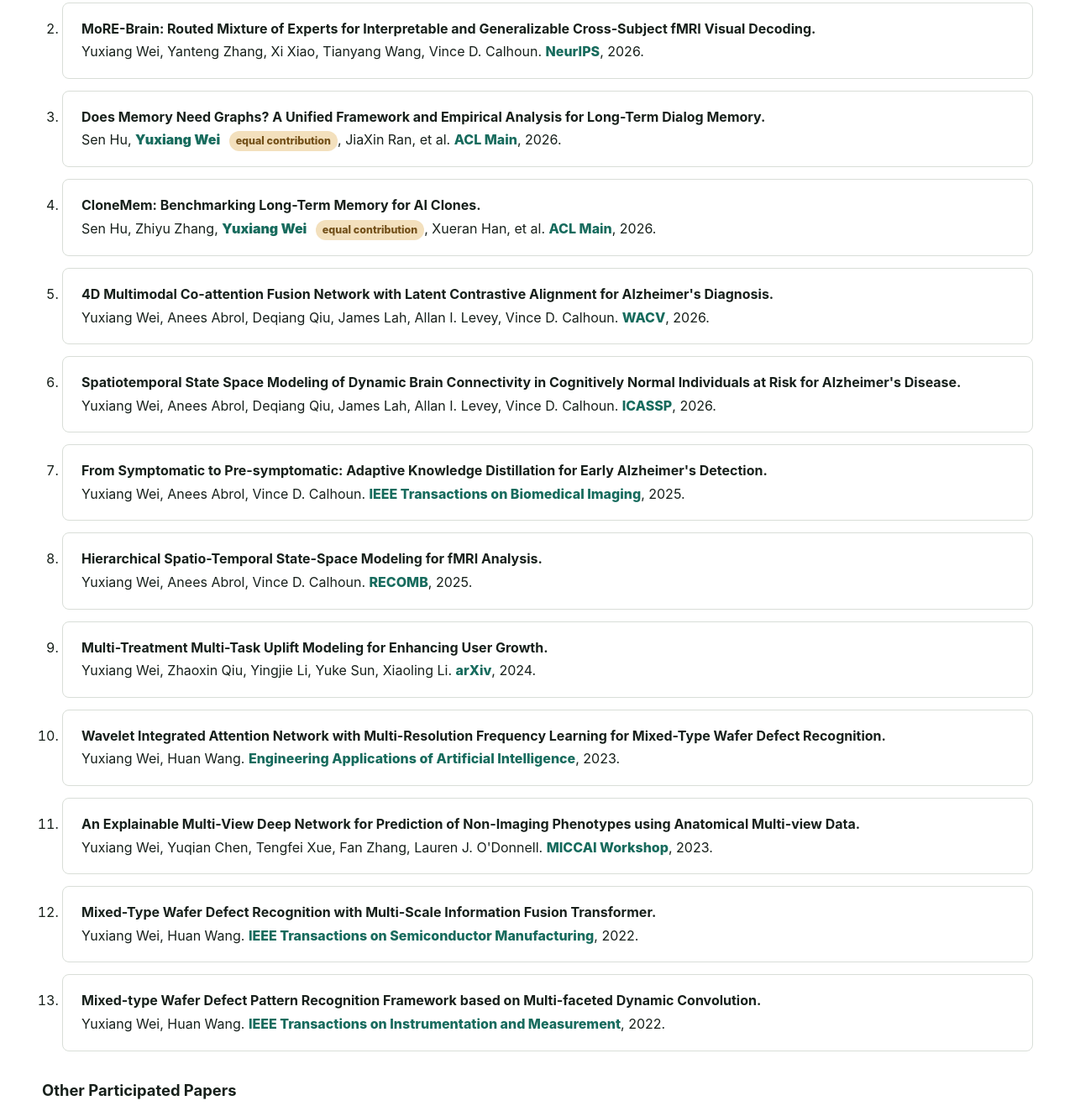
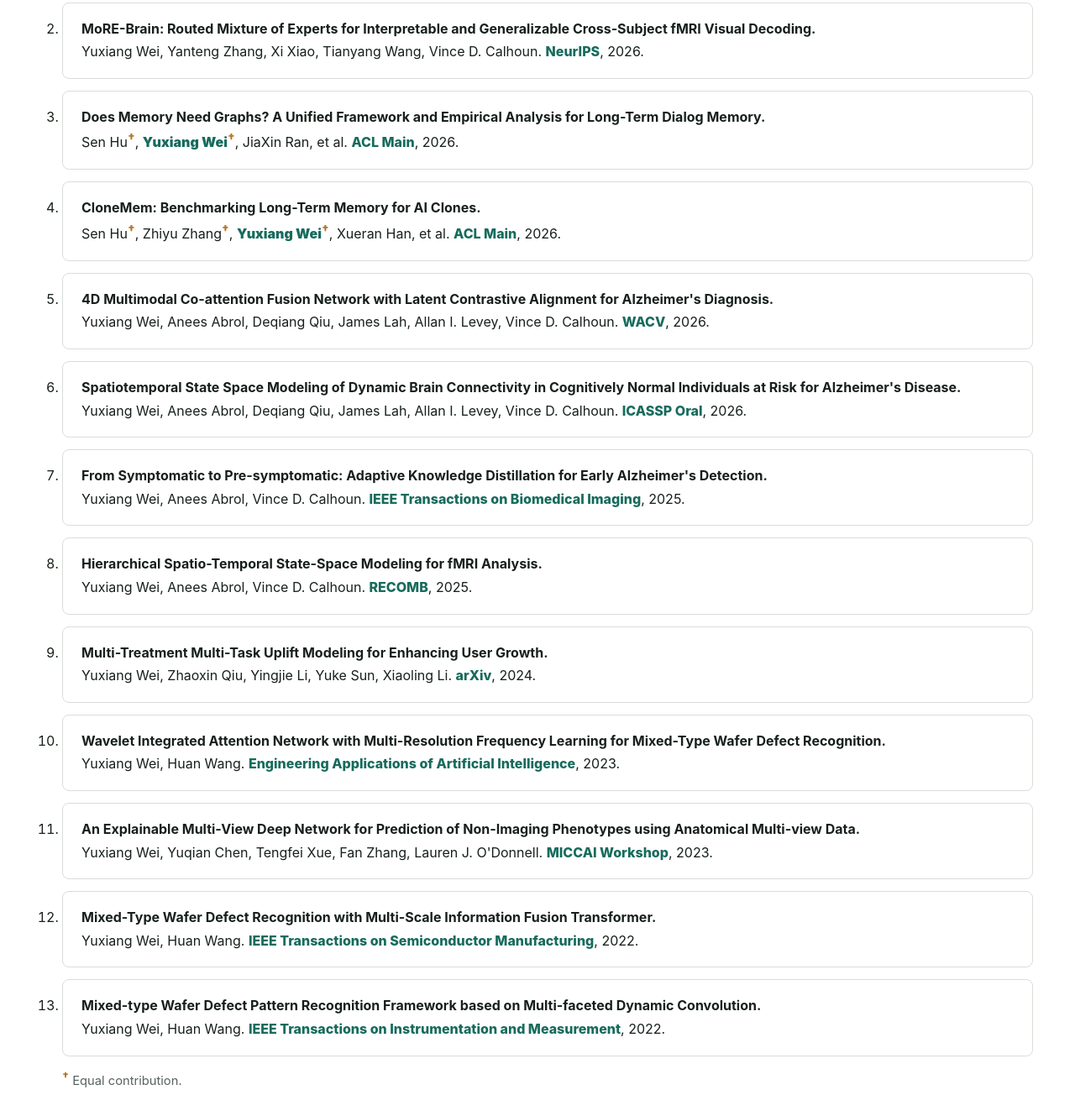
Before and after one commit to yuxiangwei0808/yuxiangwei0808, a plain HTML site: page index.html in a window 1280 px wide. Shown: the part 1836-3159 px from the top of the page at 84% size. Drawn offline with Linux system fonts and the light colour scheme.

Commit message:
Use dagger notation for equal contribution

```diff
--- a/index.html
+++ b/index.html
@@ -148,12 +148,12 @@
               </li>
               <li>
                 <strong>Does Memory Need Graphs? A Unified Framework and Empirical Analysis for Long-Term Dialog Memory.</strong>
-                Sen Hu, <span class="author-highlight">Yuxiang Wei</span> <span class="contribution-tag">equal contribution</span>, JiaXin Ran, et al.
+                Sen Hu<sup>&dagger;</sup>, <span class="author-highlight">Yuxiang Wei</span><sup>&dagger;</sup>, JiaXin Ran, et al.
                 <em>ACL Main</em>, 2026.
               </li>
               <li>
                 <strong>CloneMem: Benchmarking Long-Term Memory for AI Clones.</strong>
-                Sen Hu, Zhiyu Zhang, <span class="author-highlight">Yuxiang Wei</span> <span class="contribution-tag">equal contribution</span>, Xueran Han, et al.
+                Sen Hu<sup>&dagger;</sup>, Zhiyu Zhang<sup>&dagger;</sup>, <span class="author-highlight">Yuxiang Wei</span><sup>&dagger;</sup>, Xueran Han, et al.
                 <em>ACL Main</em>, 2026.
               </li>
               <li>
@@ -164,7 +164,7 @@
               <li>
                 <strong>Spatiotemporal State Space Modeling of Dynamic Brain Connectivity in Cognitively Normal Individuals at Risk for Alzheimer's Disease.</strong>
                 Yuxiang Wei, Anees Abrol, Deqiang Qiu, James Lah, Allan I. Levey, Vince D. Calhoun.
-                <em>ICASSP</em>, 2026.
+                <em>ICASSP Oral</em>, 2026.
               </li>
               <li>
                 <strong>From Symptomatic to Pre-symptomatic: Adaptive Knowledge Distillation for Early Alzheimer's Detection.</strong>
@@ -202,6 +202,7 @@
                 <em>IEEE Transactions on Instrumentation and Measurement</em>, 2022.
               </li>
             </ol>
+            <p class="publication-note"><sup>&dagger;</sup> Equal contribution.</p>
           </div>
 
           <div class="publication-group">
--- a/styles.css
+++ b/styles.css
@@ -399,18 +399,16 @@ h3 {
   font-weight: 900;
 }
 
-.contribution-tag {
-  display: inline-flex;
-  align-items: center;
-  min-height: 22px;
-  margin-left: 6px;
-  padding: 2px 8px;
-  border-radius: 999px;
-  background: var(--soft-gold);
-  color: #735019;
-  font-size: 0.78rem;
-  font-weight: 800;
-  white-space: nowrap;
+.publication-note {
+  margin: 14px 0 0 24px;
+  color: var(--muted);
+  font-size: 0.92rem;
+}
+
+.publication-note sup,
+.publication-list sup {
+  color: var(--gold);
+  font-weight: 900;
 }
 
 .timeline {
```
